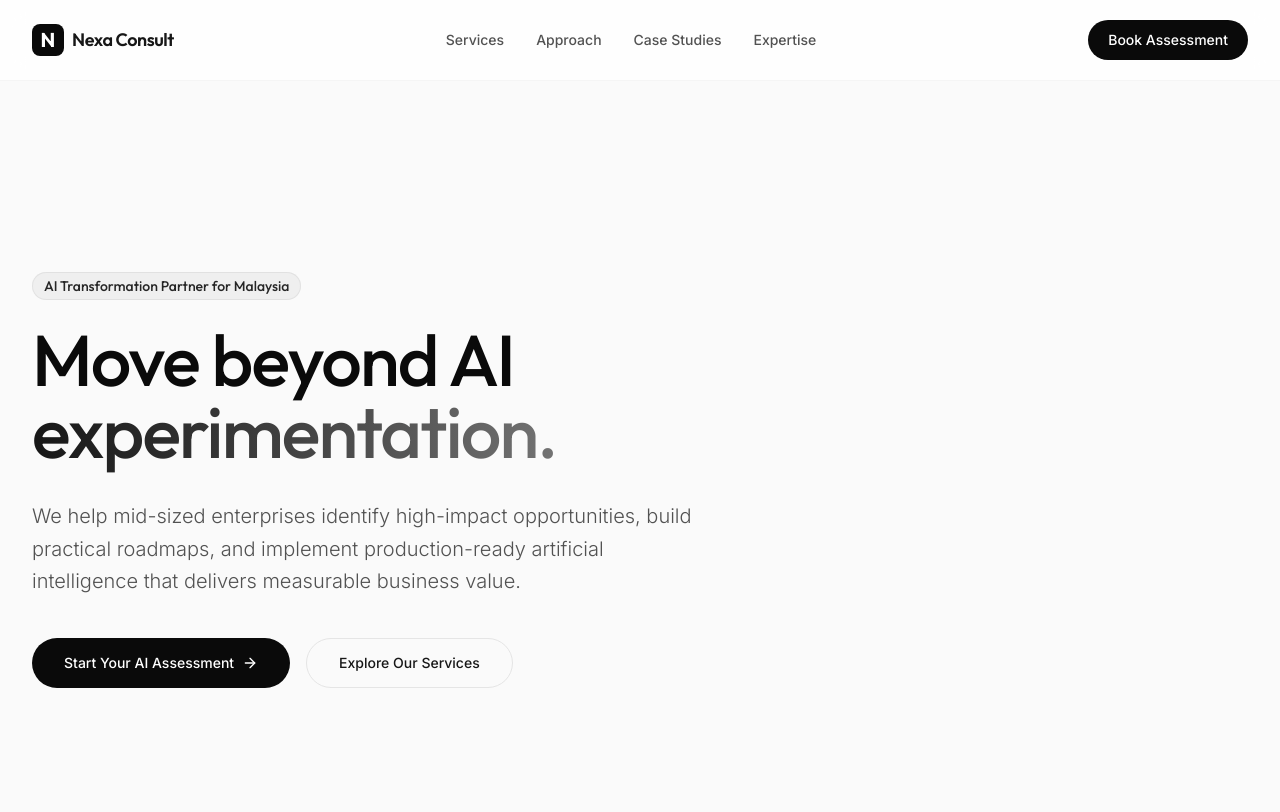
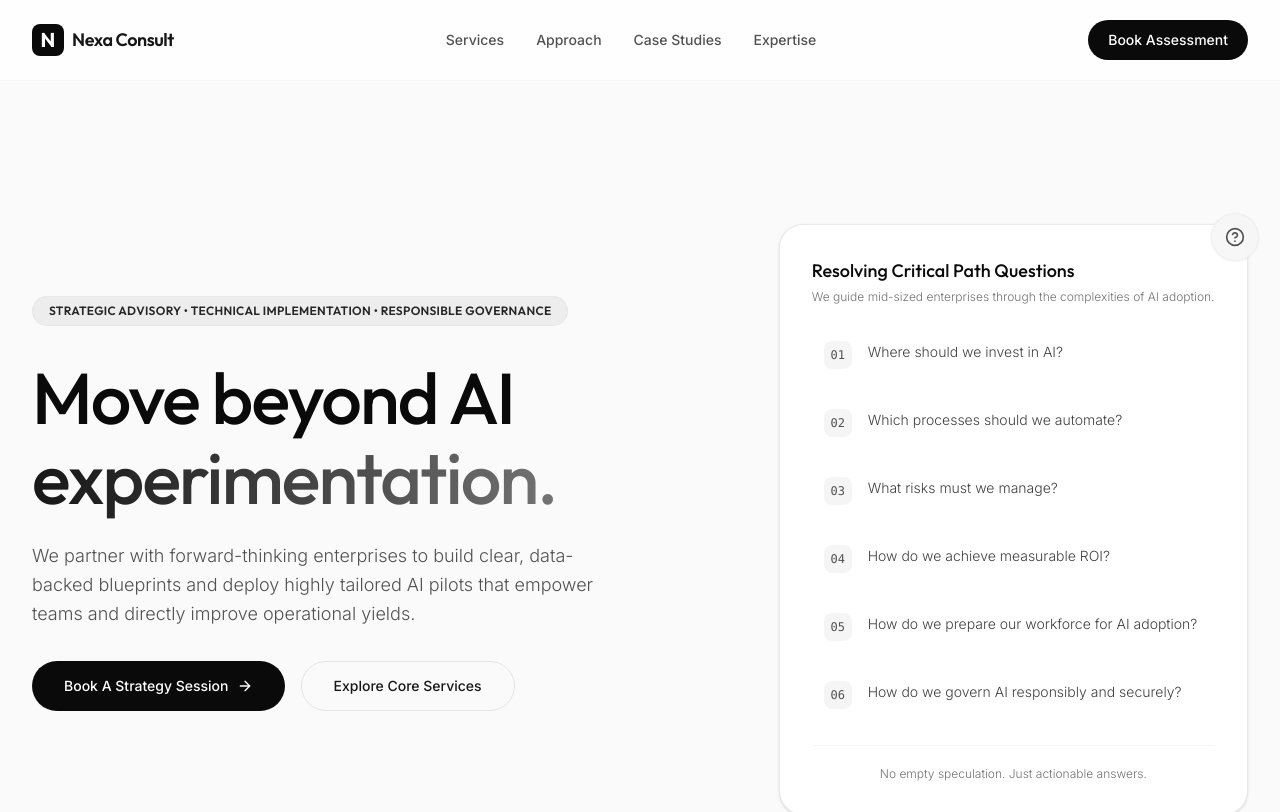
Before and after one commit to atom8studio/PH77, a React (Vite) app: page / in a window 1280 px wide. Shown: the top 812 px of the page. Built offline with nearby package versions, Linux system fonts and the light colour scheme.

Commit message:
feat(hero): add AI consultation question cards
Integrate a list of strategic questions into the Hero section to better engage potential clients and highlight core consulting areas.

```diff
--- a/src/components/Hero.tsx
+++ b/src/components/Hero.tsx
@@ -1,27 +1,38 @@
 import { motion } from 'motion/react';
-import { ArrowRight } from 'lucide-react';
+import { ArrowRight, HelpCircle } from 'lucide-react';
+
+const questions = [
+  { id: "1", text: "Where should we invest in AI?" },
+  { id: "2", text: "Which processes should we automate?" },
+  { id: "3", text: "What risks must we manage?" },
+  { id: "4", text: "How do we achieve measurable ROI?" },
+  { id: "5", text: "How do we prepare our workforce for AI adoption?" },
+  { id: "6", text: "How do we govern AI responsibly and securely?" }
+];
 
 export default function Hero() {
   return (
-    <section className="relative pt-32 pb-20 lg:pt-48 lg:pb-32 overflow-hidden">
+    <section className="relative pt-24 pb-20 lg:pt-36 lg:pb-28 overflow-hidden">
       {/* Background decoration */}
-      <div className="absolute inset-0 -z-10 bg-[radial-gradient(ellipse_at_top,_var(--tw-gradient-stops))] from-neutral-200/50 via-neutral-50/50 to-neutral-50"></div>
+      <div className="absolute inset-0 -z-10 bg-[radial-gradient(ellipse_at_top,_var(--tw-gradient-stops))] from-neutral-200/40 via-neutral-50/50 to-neutral-50"></div>
 
       <div className="max-w-7xl mx-auto px-6 lg:px-8">
-        <div className="max-w-3xl">
+        <div className="grid grid-cols-1 lg:grid-cols-12 gap-12 lg:gap-16 items-center">
+          {/* Main Copy Column */}
+          <div className="lg:col-span-7">
             <motion.div
-            initial={{ opacity: 0, y: 20 }}
+              initial={{ opacity: 0, y: 15 }}
               animate={{ opacity: 1, y: 0 }}
               transition={{ duration: 0.5 }}
             >
-            <span className="inline-flex items-center rounded-full px-3 py-1 text-sm font-medium text-neutral-800 bg-neutral-200/50 ring-1 ring-inset ring-neutral-300/50 mb-6 font-display">
-              AI Transformation Partner for Malaysia
+              <span className="inline-flex items-center rounded-full px-4 py-1.5 text-xs font-semibold text-neutral-800 bg-neutral-200/60 border border-neutral-300/30 mb-8 font-display tracking-wide uppercase">
+                Strategic Advisory • Technical Implementation • Responsible Governance
               </span>
             </motion.div>
 
             <motion.h1
-            className="text-5xl lg:text-7xl font-display font-medium tracking-tight text-neutral-950 mb-8"
-            initial={{ opacity: 0, y: 20 }}
+              className="text-4xl sm:text-5xl lg:text-7xl font-display font-medium tracking-tight text-neutral-950 mb-6 leading-[1.1]"
+              initial={{ opacity: 0, y: 15 }}
               animate={{ opacity: 1, y: 0 }}
               transition={{ duration: 0.5, delay: 0.1 }}
             >
@@ -30,27 +41,71 @@ export default function Hero() {
             </motion.h1>
 
             <motion.p
-            className="text-lg lg:text-xl text-neutral-600 mb-10 leading-relaxed font-light max-w-2xl"
-            initial={{ opacity: 0, y: 20 }}
+              className="text-lg text-neutral-600 mb-8 leading-relaxed font-light max-w-xl"
+              initial={{ opacity: 0, y: 15 }}
               animate={{ opacity: 1, y: 0 }}
               transition={{ duration: 0.5, delay: 0.2 }}
             >
-            We help mid-sized enterprises identify high-impact opportunities, build practical roadmaps, and implement production-ready artificial intelligence that delivers measurable business value.
+              We partner with forward-thinking enterprises to build clear, data-backed blueprints and deploy highly tailored AI pilots that empower teams and directly improve operational yields.
             </motion.p>
 
             <motion.div
-            className="flex flex-col sm:flex-row gap-4"
-            initial={{ opacity: 0, y: 20 }}
+              className="flex flex-col sm:flex-row gap-4 mb-8"
+              initial={{ opacity: 0, y: 15 }}
               animate={{ opacity: 1, y: 0 }}
               transition={{ duration: 0.5, delay: 0.3 }}
             >
-            <button className="inline-flex justify-center items-center gap-2 rounded-full bg-neutral-950 px-8 py-3.5 text-sm font-medium text-white hover:bg-neutral-800 transition-colors">
-              Start Your AI Assessment
+              <button className="inline-flex justify-center items-center gap-2 rounded-full bg-neutral-950 px-8 py-3.5 text-sm font-medium text-white hover:bg-neutral-800 transition-colors cursor-pointer">
+                Book A Strategy Session
                 <ArrowRight className="w-4 h-4" />
               </button>
-            <button className="inline-flex justify-center items-center gap-2 rounded-full px-8 py-3.5 text-sm font-medium text-neutral-900 border border-neutral-200 hover:bg-neutral-100 transition-colors">
-              Explore Our Services
+              <button className="inline-flex justify-center items-center gap-2 rounded-full px-8 py-3.5 text-sm font-medium text-neutral-900 border border-neutral-200 hover:bg-neutral-100 transition-colors cursor-pointer">
+                Explore Core Services
               </button>
+            </motion.div>
+          </div>
+
+          {/* Strategic Questions Insight Box */}
+          <motion.div
+            className="lg:col-span-5 w-full"
+            initial={{ opacity: 0, scale: 0.98, y: 20 }}
+            animate={{ opacity: 1, scale: 1, y: 0 }}
+            transition={{ duration: 0.6, delay: 0.15 }}
+          >
+            <div className="relative rounded-3xl bg-white border border-neutral-200/80 p-6 sm:p-8 shadow-sm">
+              <div className="absolute top-0 right-0 -mr-3 -mt-3 w-12 h-12 rounded-full bg-neutral-100/80 border border-neutral-200/50 flex items-center justify-center backdrop-blur shadow-xs">
+                <HelpCircle className="w-5 h-5 text-neutral-600" />
+              </div>
+
+              <div className="mb-6">
+                <h3 className="text-lg font-display font-medium text-neutral-950">Resolving Critical Path Questions</h3>
+                <p className="text-xs text-neutral-500 font-light mt-1">
+                  We guide mid-sized enterprises through the complexities of AI adoption.
+                </p>
+              </div>
+
+              <div className="space-y-4">
+                {questions.map((q) => (
+                  <div
+                    key={q.id}
+                    className="flex items-start gap-4 p-3 rounded-2xl hover:bg-neutral-50/80 transition-colors duration-200 group"
+                  >
+                    <span className="flex items-center justify-center w-7 h-7 rounded-lg bg-neutral-100 group-hover:bg-neutral-950 group-hover:text-white transition-colors duration-200 text-xs font-mono font-medium text-neutral-600 shrink-0 select-none">
+                      {q.id.padStart(2, '0')}
+                    </span>
+                    <p className="text-sm text-neutral-700 font-light leading-relaxed group-hover:text-neutral-900 transition-colors duration-200">
+                      {q.text}
+                    </p>
+                  </div>
+                ))}
+              </div>
+
+              <div className="mt-6 pt-5 border-t border-neutral-100 text-center">
+                <p className="text-xs text-neutral-500 font-light">
+                  No empty speculation. Just actionable answers.
+                </p>
+              </div>
+            </div>
           </motion.div>
         </div>
       </div>
```
Lines whose indentation alone changed are shown as unchanged.
